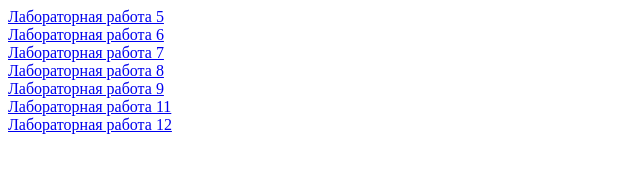
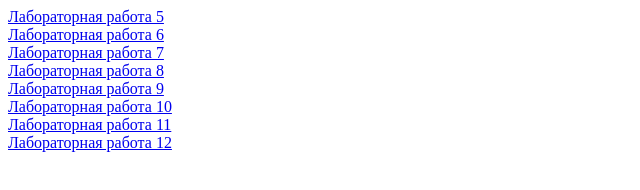
Before and after one commit to EBaBoBa537/EVT_labs, a plain HTML site: page index.html in a window 1280 px wide. Shown: the whole page, without its empty margins (0-640 px from the left). Drawn offline with Linux system fonts and the light colour scheme.

Commit message:
Update index.html

```diff
--- a/index.html
+++ b/index.html
@@ -10,6 +10,7 @@
         <a href="lab_7/EVT_lab7.html">Лабораторная работа 7</a> <br>
         <a href="lab_8/EVT_lab8.html">Лабораторная работа 8</a> <br>
         <a href="lab_9/EVT_lab9.html">Лабораторная работа 9</a> <br>
+        <a href="https://github.com/EBaBoBa537">Лабораторная работа 10</a> <br>
         <a href="lab_11/index.html">Лабораторная работа 11</a> <br>
         <a href="lab_12/index.html">Лабораторная работа 12</a>
     </body>
```
